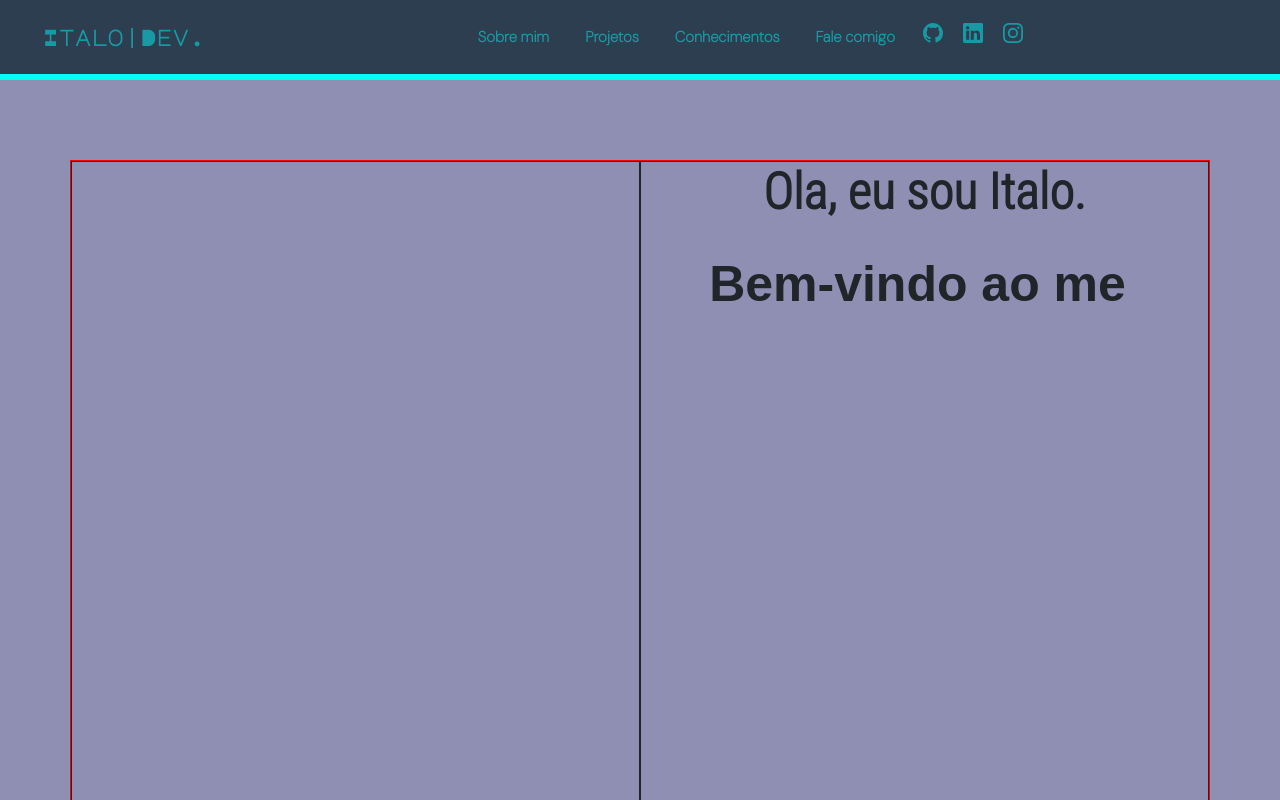
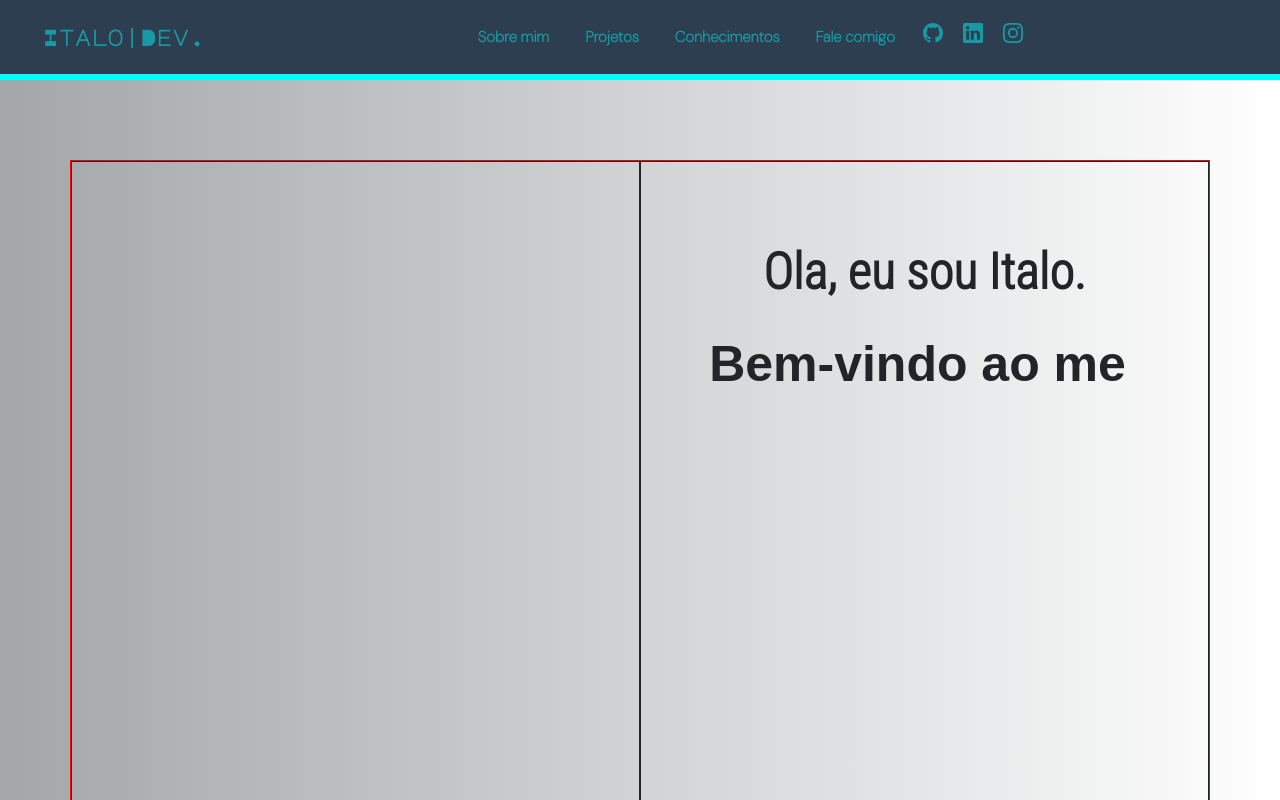
Before and after one commit to italoferreira0/portifolioo, a React (Create React App) app: page / in a window 1280 px wide. Shown: the top 800 px of the page. Built offline with nearby package versions, Linux system fonts and the light colour scheme.

Commit message:
atualização no estilo do body

```diff
--- a/src/App.css
+++ b/src/App.css
@@ -5,7 +5,7 @@
 
 html{
   scroll-behavior: smooth;
-  transition: 2s;
+  transition: 4s;
 }
 
 .App-logo {
@@ -42,3 +42,10 @@ html{
     transform: rotate(360deg);
   }
 }
+
+body{
+  /* background-color: rgb(143, 143, 179); */
+  max-width: 100%;
+  margin: 0 auto;
+  background: linear-gradient(to right, rgb(163, 167, 170), rgb(255, 255, 255));
+}
--- a/src/componentes/Apresentacao/Apresentacao.css
+++ b/src/componentes/Apresentacao/Apresentacao.css
@@ -17,6 +17,7 @@
 }
 
 h3{
+    margin-top: 5rem;
     font-weight: bold;
     font-size: 50px;
     font-family: 'Roboto Condensed', sans-serif;
--- a/src/componentes/Apresentacao/Apresentacao.jsx
+++ b/src/componentes/Apresentacao/Apresentacao.jsx
@@ -12,7 +12,6 @@ export default function Apresentacao(props) {
                 </div>
                 <div class="col-sm DivPadra02">
                     <div >
-
                         <h3>Ola, eu sou Italo.</h3>
                         <Typical
                             steps={['Bem-vindo ao meu portifólio.',4000,'',1000]}
@@ -29,6 +28,9 @@ export default function Apresentacao(props) {
                             wrapper="h1"
                             className="subTextoAnimado"
                         /> */}
+
+
+
                     </div>
                 </div>
 
--- a/src/componentes/Sobre_mim/Sobre_mim.css
+++ b/src/componentes/Sobre_mim/Sobre_mim.css
@@ -16,9 +16,3 @@
     margin-top: 20px;
     font-size: 24px;
 }
-
-body{
-    background-color: rgb(143, 143, 179);
-    max-width: 100%;
-    margin: 0 auto;
-}
```
Also changed, not shown: src/componentes/Tecnologias/Tecnologias.css (line endings or trailing spaces).
